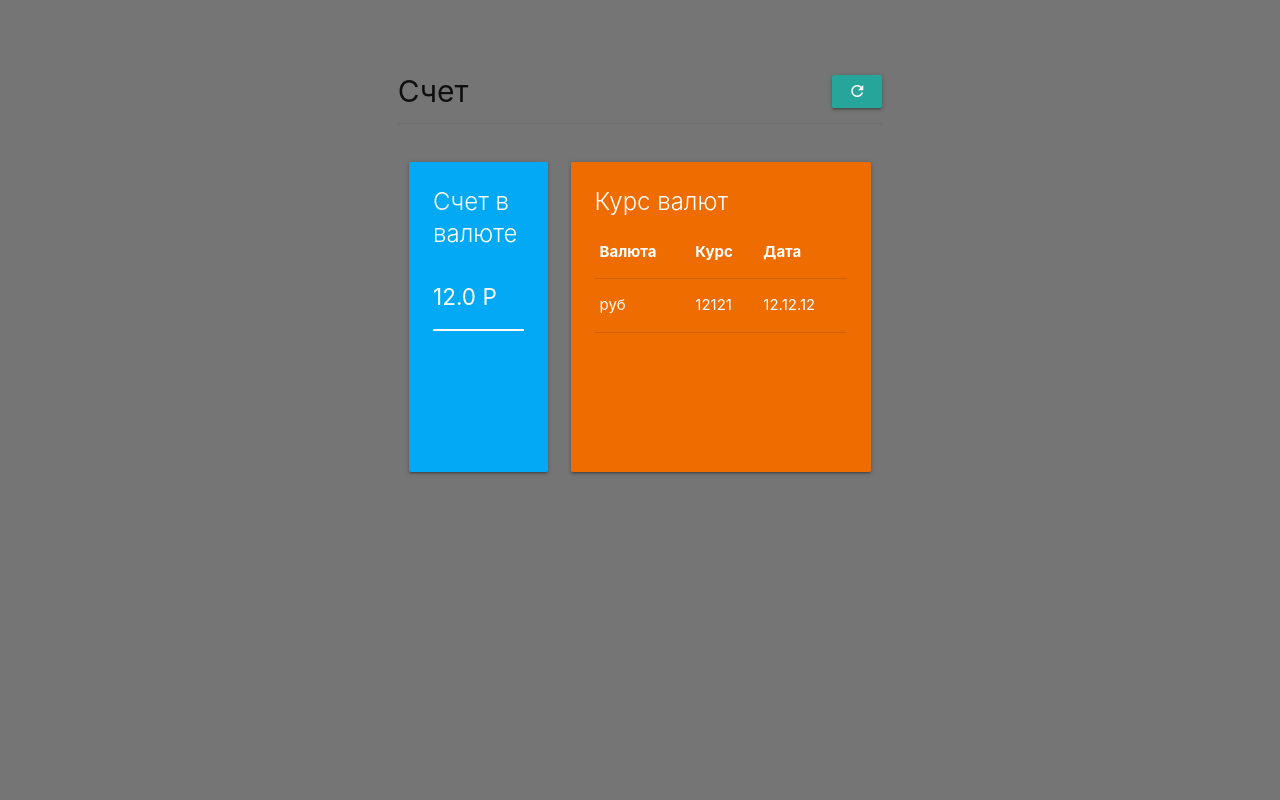
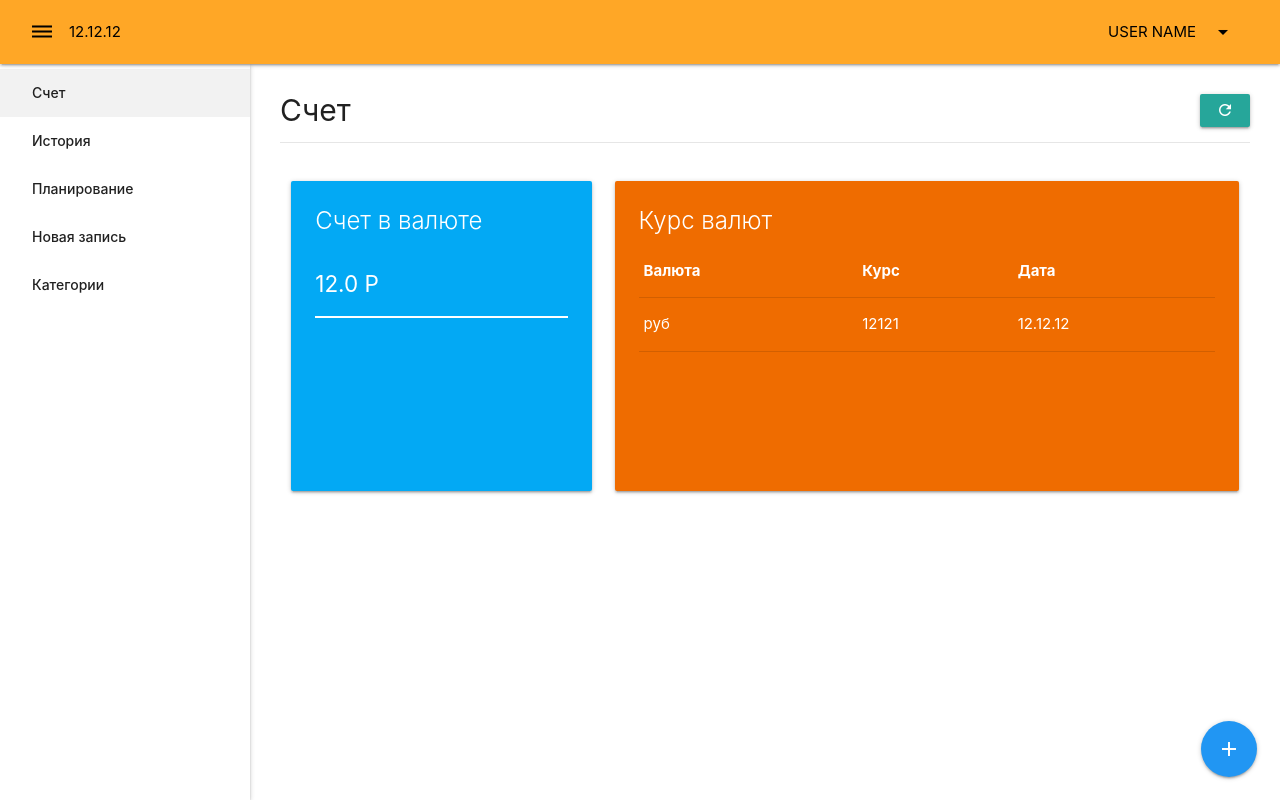
Before and after one commit to punkmachine/vue-crm, a Vue app: page / in a window 1280 px wide. Built offline with nearby package versions, Linux system fonts and the light colour scheme.

Commit message:
Прошел урок №3.

```diff
--- a/src/assets/css/index.scss
+++ b/src/assets/css/index.scss
@@ -44,10 +44,6 @@
 		transition: transform 0.3s;
 		bottom: 0 !important;
 		height: auto !important;
-
-		.open {
-			transform: translateX(0);
-		}
 	}
 
 	&-content {
@@ -55,10 +51,6 @@
 		padding-left: 250px;
 		transition: padding-left 0.3s;
 		position: relative;
-
-		.full {
-			padding-left: 0;
-		}
 	}
 }
 
@@ -115,6 +107,14 @@
 	}
 }
 
+.open {
+	transform: translateX(0);
+}
+
+.full {
+	padding-left: 0;
+}
+
 .nav-wrapper {
 	justify-content: space-between;
 	display: flex;
--- /dev/null
+++ b/src/components/app/Navbar.vue
@@ -0,0 +1,37 @@
+<template>
+	<nav class="navbar orange lighten-1">
+		<div class="nav-wrapper">
+			<div class="navbar-left">
+				<a href="#" @click.prevent="$emit('click')">
+					<i class="material-icons black-text">dehaze</i>
+				</a>
+				<span class="black-text">12.12.12</span>
+			</div>
+
+			<ul class="right hide-on-small-and-down">
+				<li>
+					<a class="dropdown-trigger black-text" href="#" data-target="dropdown">
+						USER NAME
+						<i class="material-icons right">arrow_drop_down</i>
+					</a>
+
+					<ul id="dropdown" class="dropdown-content">
+						<li>
+							<a href="#" class="black-text"> <i class="material-icons">account_circle</i>Профиль </a>
+						</li>
+						<li class="divider" tabindex="-1"></li>
+						<li>
+							<a href="#" class="black-text"> <i class="material-icons">assignment_return</i>Выйти </a>
+						</li>
+					</ul>
+				</li>
+			</ul>
+		</div>
+	</nav>
+</template>
+
+<script>
+export default {
+	name: 'app-navbar',
+};
+</script>
--- /dev/null
+++ b/src/components/app/Sidebar.vue
@@ -0,0 +1,50 @@
+<template>
+	<ul class="sidenav app-sidenav" :class="{ open: value }">
+		<router-link
+			v-for="link in links"
+			:key="link.url"
+			tag="li"
+			active-class="active"
+			:to="link.url"
+			:exact="link.exact"
+		>
+			<a href="#" class="waves-effect waves-orange pointer">{{ link.title }}</a>
+		</router-link>
+	</ul>
+</template>
+
+<script>
+export default {
+	name: 'app-sidebar',
+	props: {
+		value: Boolean,
+	},
+	data() {
+		return {
+			links: [
+				{
+					title: 'Счет',
+					url: '/',
+					exact: true,
+				},
+				{
+					title: 'История',
+					url: '/history',
+				},
+				{
+					title: 'Планирование',
+					url: '/planning',
+				},
+				{
+					title: 'Новая запись',
+					url: '/record',
+				},
+				{
+					title: 'Категории',
+					url: '/categories',
+				},
+			],
+		};
+	},
+};
+</script>
--- a/src/layouts/MainLayout.vue
+++ b/src/layouts/MainLayout.vue
@@ -1,23 +1,36 @@
 <template>
-	<div>
 	<div class="app-main-layout">
-			<main class="app-content">
+		<Navbar @click="isOpen = !isOpen" />
+		<Sidebar v-model="isOpen" />
+
+		<main class="app-content" :class="{ full: !isOpen }">
 			<div class="app-page">
 				<router-view />
 			</div>
 		</main>
 
 		<div class="fixed-action-btn">
-				<a class="btn-floating btn-large blue">
+			<a class="btn-floating btn-large blue" href="#">
 				<i class="large material-icons">add</i>
 			</a>
-			</div>
 		</div>
 	</div>
 </template>
 
 <script>
+import Navbar from '@/components/app/Navbar.vue';
+import Sidebar from '@/components/app/Sidebar.vue';
+
 export default {
 	name: 'main-layout',
+	data() {
+		return {
+			isOpen: true,
+		};
+	},
+	components: {
+		Navbar,
+		Sidebar,
+	},
 };
 </script>
--- a/src/router/index.js
+++ b/src/router/index.js
@@ -7,6 +7,9 @@ const routes = [
 	{
 		path: '/',
 		name: 'home',
+		meta: {
+			layout: 'main',
+		},
 		component: () => import('../views/HomeView'),
 	},
 	{
```
Lines whose indentation alone changed are shown as unchanged.
